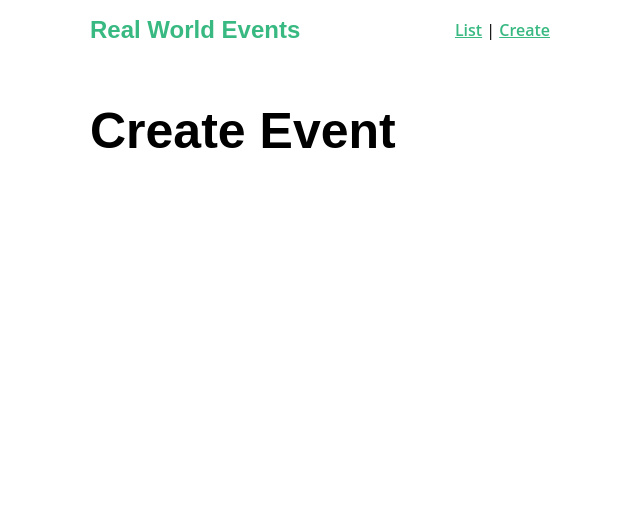
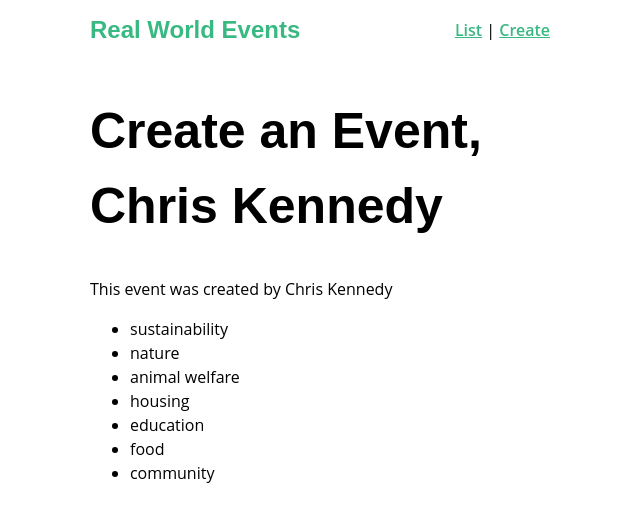
Before and after one commit to Kriyo/real-world-vue, a Vue app: page /event/create in a window 1280 px wide. Shown: the top 522 px of the page, without its empty margins (320-960 px from the left). Built offline with nearby package versions, Linux system fonts and the light colour scheme.

Commit message:
added mapstate

```diff
--- a/src/store/index.js
+++ b/src/store/index.js
@@ -4,7 +4,18 @@
 Vue.use(Vuex)
 
 export default new Vuex.Store({
-  state: {},
+  state: {
+    user: { id: 'abc123', name: 'Chris Kennedy' },
+    categories: [
+      'sustainability',
+      'nature',
+      'animal welfare',
+      'housing',
+      'education',
+      'food',
+      'community'
+    ]
+  },
   mutations: {},
   actions: {},
   modules: {}
--- a/src/views/EventCreate.vue
+++ b/src/views/EventCreate.vue
@@ -1,3 +1,24 @@
 <template>
-  <h1>Create Event</h1>
+  <div>
+    <h1>Create an Event, {{ user.name }}</h1>
+    <p>This event was created by {{ user.name }}</p>
+    <ul>
+      <li v-for="c in categories" :key="c">
+        {{ c }}
+      </li>
+    </ul>
+  </div>
 </template>
+
+<script>
+import { mapState } from 'vuex'
+
+export default {
+  computed: mapState({
+    user: 'user',
+    categories: 'categories'
+  })
+}
+</script>
+
+<style lang="scss" scoped></style>
```
